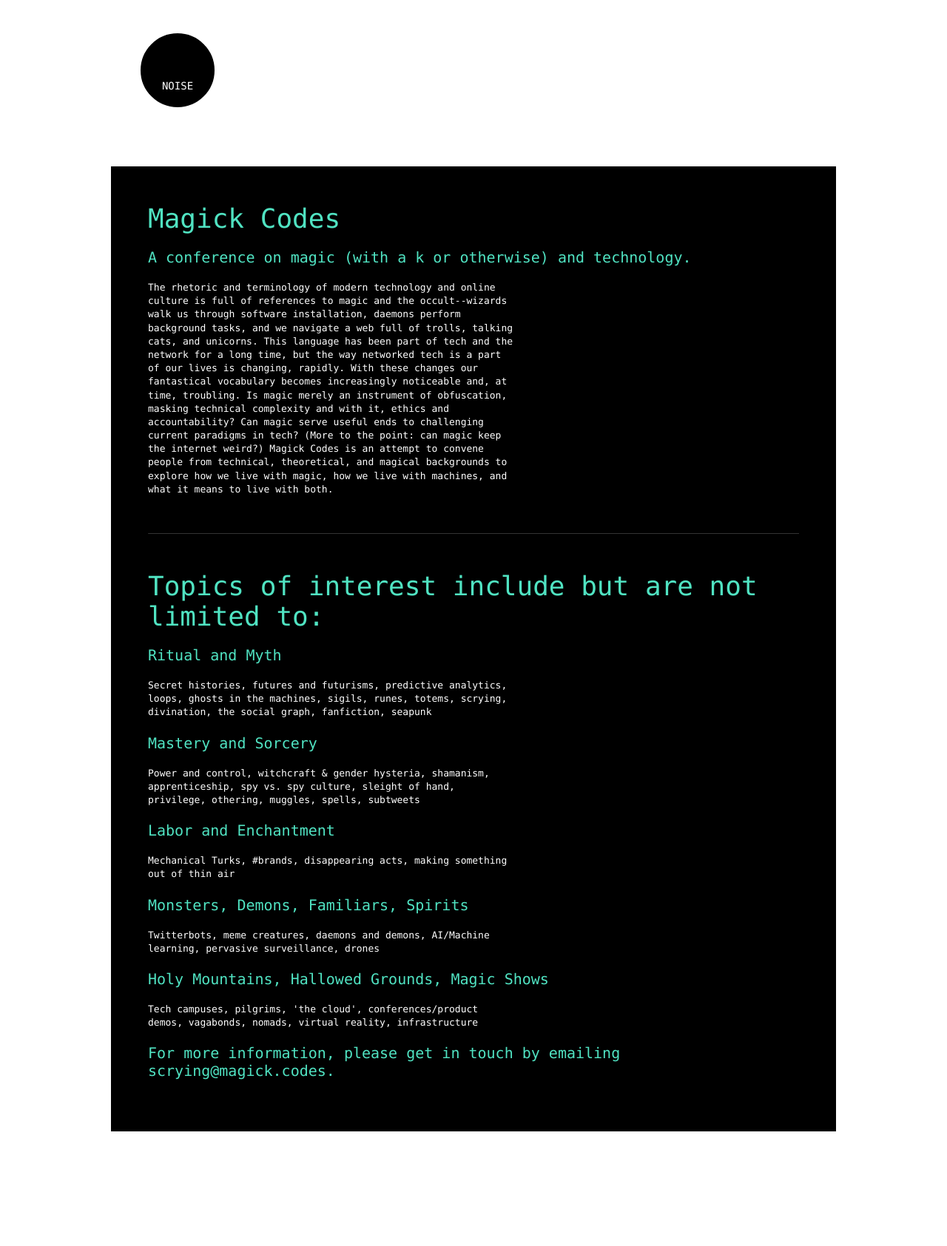
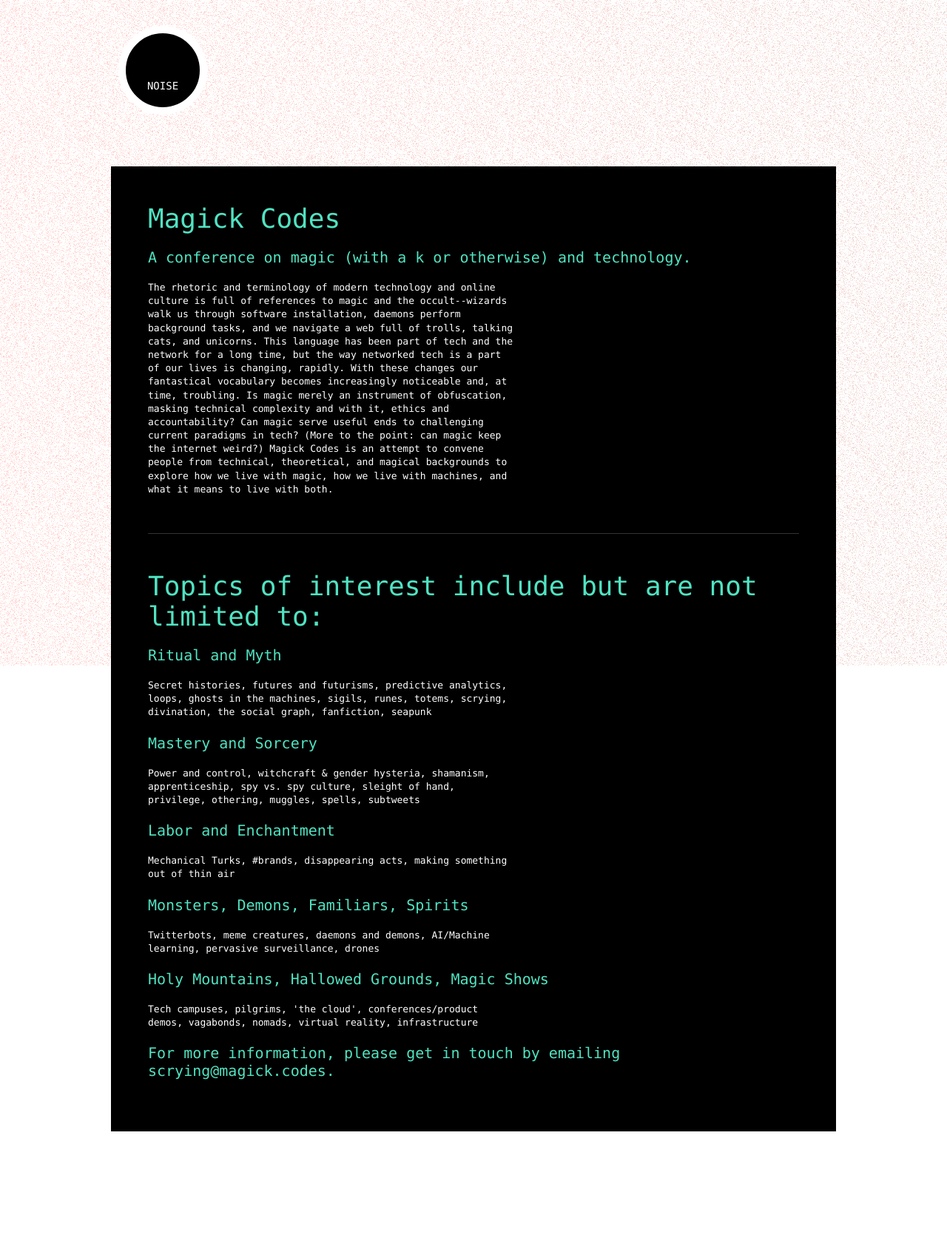
Before and after one commit to lifewinning/magick.codes, a Jekyll site: the page built from index.html, in a window 1280 px wide. Shown: the whole page at 74% size. Built offline with Jekyll 4.4.1, drawn with Linux system fonts in a browser that asks for light colours.

Commit message:
style sneaks

```diff
--- a/css/style.css
+++ b/css/style.css
@@ -146,7 +146,7 @@
  display: block;
  position: fixed;
  top: 10px;
- padding-left: 30px;
+ padding-left: 10px;
 
 }
 /* 5. BUTTONS ================================================== */
--- a/js/static.js
+++ b/js/static.js
@@ -64,5 +64,4 @@
     $('#noise').click(function() {
       setInterval(updateStatic,0);
     });
-  });
 });
```
